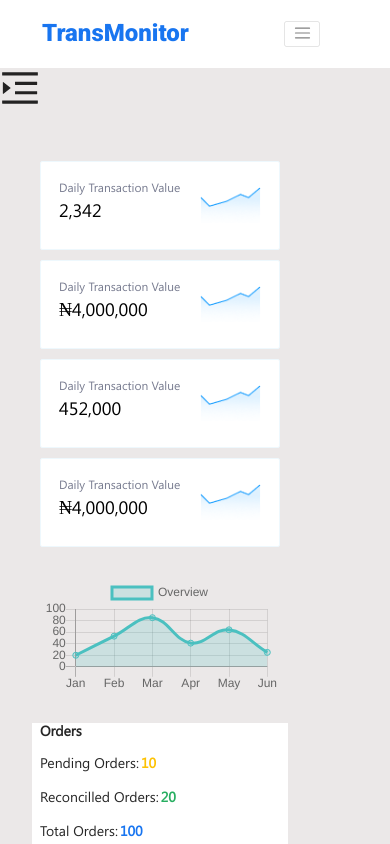
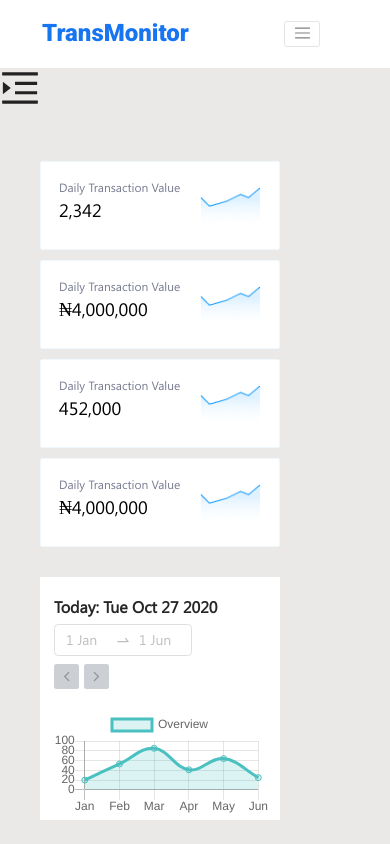
Before and after one commit to orsdev/transmonitordashboard, a React (Create React App) app: page / in a window 390 px wide. Shown: the top 844 px of the page. Built offline with nearby package versions, Linux system fonts and the light colour scheme.

Commit message:
header added to chart component

```diff
--- a/src/assets/css/style.css
+++ b/src/assets/css/style.css
@@ -472,10 +472,60 @@
     top: 0;
   }
 }
-.ant-col:first-child {
+.chart .ant-col:first-child {
   margin-bottom: 10px;
 }
+.chart .ant-row {
+  margin: 0 !important;
+}
+.chart-header {
+  display: flex;
+  align-items: center;
+  background: white;
+  padding: 20px 5px;
+  width: 100%;
+}
+.chart-header-date {
+  width: 180px;
+}
+.chart-header-date h5 {
+  font-size: 1.6rem;
+  font-weight: bold;
+  margin: 0;
+  padding: 0;
+}
+.chart-header-year {
+  width: calc(100% - 270px);
+  text-align: right;
+}
+.chart-header-year .ant-picker {
+  width: 138px;
+  border: 1px solid #dde0e3;
+  border-radius: 4.25px;
+}
+.chart-header-year .ant-picker-suffix {
+  display: none;
+}
+.chart-header-buttons {
+  width: 90px;
+  text-align: center;
+}
+.chart-header-buttons .btn {
+  width: 25px;
+  background: #cccfd4;
+  padding: 2px 5px;
+}
+.chart-header-buttons .btn:first-child {
+  margin-right: 5px;
+}
+.chart-header-buttons .btn i {
+  font-size: 1.7rem;
+  color: #939599;
+}
 
+.second-row {
+  height: 100%;
+}
 .second-row .ant-col {
   background-color: #fff;
 }
@@ -505,6 +555,29 @@
   color: #27ae60;
 }
 
+.line-chart {
+  background: white;
+}
+
+@media (max-width: 1200px) {
+  .chart-header {
+    align-items: flex-start;
+    flex-direction: column;
+  }
+  .chart-header-date {
+    width: 100%;
+  }
+  .chart-header-year {
+    text-align: left;
+    margin-top: 8px;
+    margin-bottom: 8px;
+    width: 100%;
+  }
+  .chart-header-buttons {
+    text-align: left;
+    width: 100%;
+  }
+}
 @font-face {
   font-family: "Segoe UI Regular";
   font-style: normal;
--- a/src/assets/sass/components/_chart.scss
+++ b/src/assets/sass/components/_chart.scss
@@ -1,10 +1,71 @@
-.ant-col {
-  &:first-child {
-    margin-bottom: 10px;
+.chart {
+  .ant-col {
+    &:first-child {
+      margin-bottom: 10px;
+    }
+  }
+
+  .ant-row {
+    margin: 0 !important;
+  }
+
+  &-header {
+    display: flex;
+    align-items: center;
+    background: white;
+    padding: 20px 5px;
+    width: 100%;
+
+    &-date {
+      width: 180px;
+
+      h5 {
+        font-size: 1.6rem;
+        font-weight: bold;
+        margin: 0;
+        padding: 0;
+      }
+    }
+
+    &-year {
+      width: calc(100% - 270px);
+      text-align: right;
+
+      .ant-picker {
+        width: 138px;
+        border: 1px solid #dde0e3;
+        border-radius: 4.25px;
+
+        &-suffix {
+          display: none;
+        }
+      }
+    }
+
+    &-buttons {
+      width: 90px;
+      text-align: center;
+
+      .btn {
+        width: 25px;
+        background: #cccfd4;
+        padding: 2px 5px;
+
+        &:first-child {
+          margin-right: 5px;
+        }
+
+        i {
+          font-size: 1.7rem;
+          color: #939599;
+        }
+      }
+    }
   }
 }
 
 .second-row {
+  height: 100%;
   .ant-col {
     background-color: $white;
 
@@ -40,3 +101,32 @@
     }
   }
 }
+
+.line-chart {
+  background: white;
+}
+
+@media (max-width: 1200px) {
+  .chart {
+    &-header {
+      align-items: flex-start;
+      flex-direction: column;
+
+      &-date {
+        width: 100%;
+      }
+
+      &-year {
+        text-align: left;
+        margin-top: 8px;
+        margin-bottom: 8px;
+        width: 100%;
+      }
+
+      &-buttons {
+        text-align: left;
+        width: 100%;
+      }
+    }
+  }
+}
--- a/src/components/chart.js
+++ b/src/components/chart.js
@@ -1,6 +1,8 @@
 import React from 'react';
-import { Row, Col } from 'antd';
+import { Row, Col, DatePicker } from 'antd';
 import { Line } from 'react-chartjs-2';
+
+const { RangePicker } = DatePicker;
 
 const data = {
   labels: ['Jan', 'Feb', 'Mar', 'Apr', 'May', 'Jun'],
@@ -19,8 +21,24 @@ function Chart() {
   return (
     <>
       <section className="chart mt-5">
-        <Row gutter={[16, 16]}>
-          <Col sm={24} md={24} lg={12} xl={16}>
+        <Row gutter={[18, 16]} align="stretch">
+          <Col sm={24} md={24} lg={12} xl={16} className="line-chart">
+            <div className="chart-header">
+              <div className="chart-header-date">
+                <h5>Today: {new Date().toDateString()}</h5>
+              </div>
+              <div className="chart-header-year">
+                <RangePicker picker="year" placeholder={['1 Jan', '1 Jun']} />
+              </div>
+              <div className="chart-header-buttons">
+                <button className="btn btn-md">
+                  <i className="fa fa-angle-left" aria-hidden="true"></i>
+                </button>
+                <button className="btn btn-md">
+                  <i className="fa fa-angle-right" aria-hidden="true"></i>
+                </button>
+              </div>
+            </div>
             <Line
               data={data}
               options={{
```
Lines whose indentation alone changed are shown as unchanged.
